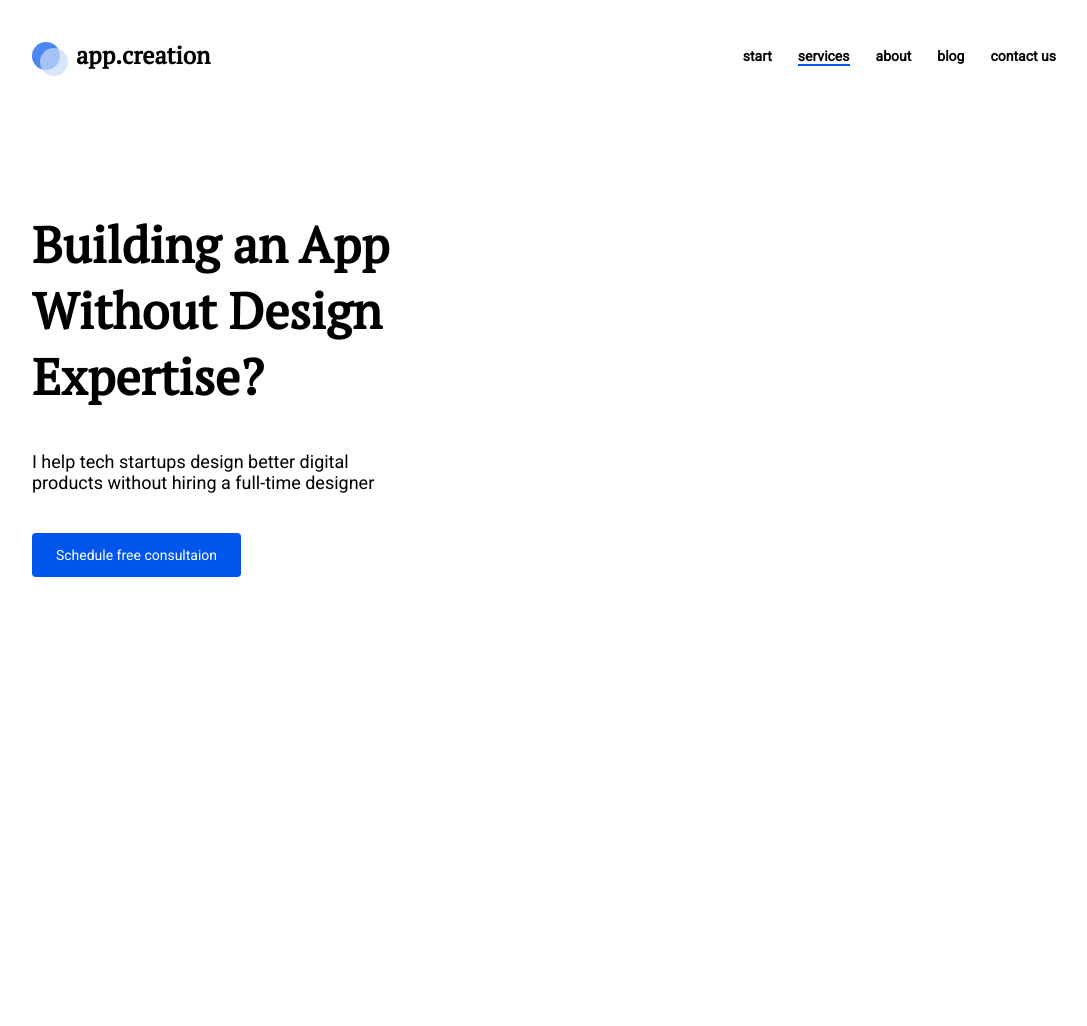
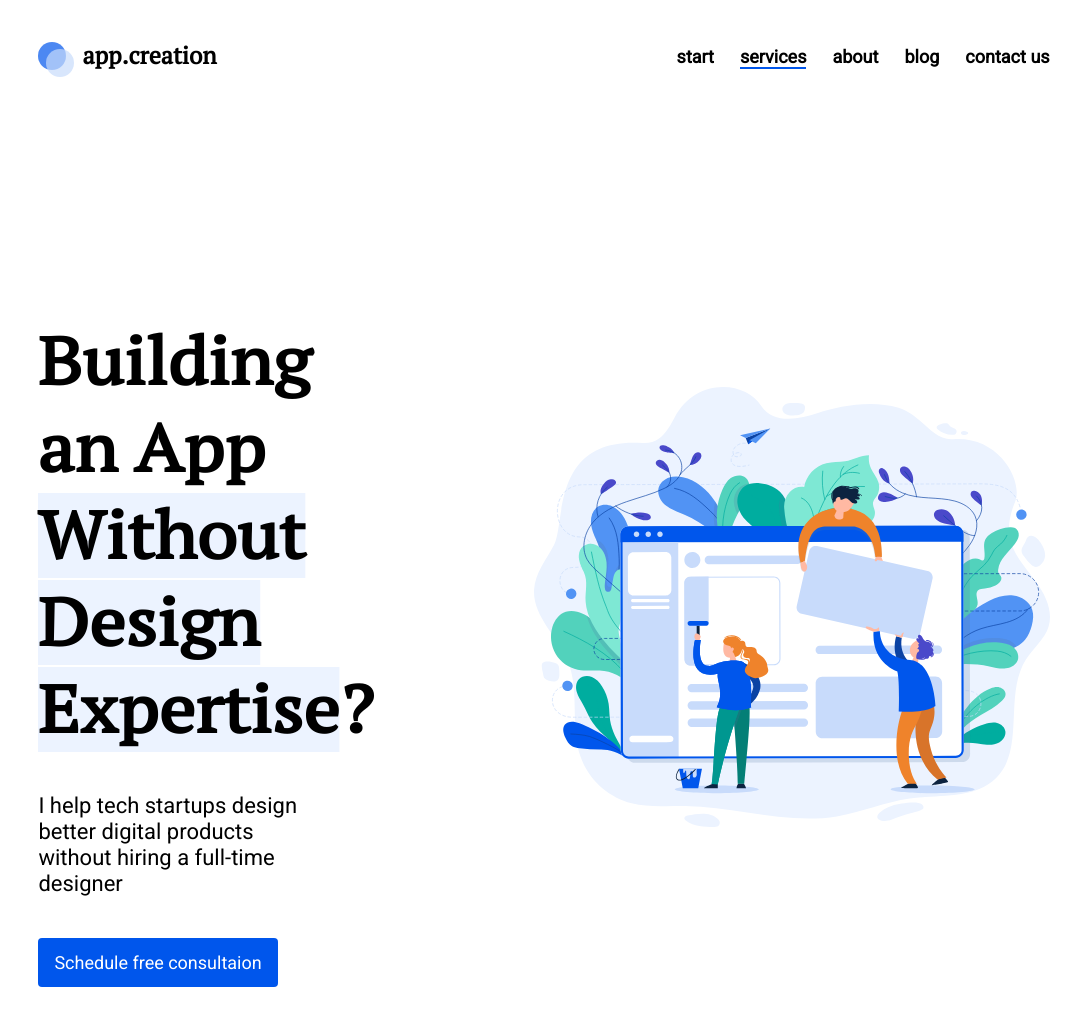
Before and after one commit to WebHeroSchool/deolinne_HTMLCSScourse, a plain HTML site: page index.html in a window 1280 px wide. Shown: the whole page, without its empty margins (96-1183 px from the left). Before the commit the page ends 800 px from the top, so only its background shows below. Drawn offline with Linux system fonts and the light colour scheme.

Commit message:
Описаны стили основного блока

```diff
--- a/index.html
+++ b/index.html
@@ -27,15 +27,10 @@
                </nav>
           </header>
 
-          <section class="main-section">
-               <main class="main-content">
-                    <h1 class="main-content__title">Building an App Without Design Expertise?</h1>
-                    <p class="main-content__description">I help tech startups design better digital products without hiring a full-time designer</p>
-                    <button class="main-content__button">Schedule free consultaion</button>
-               </main>
-               <div class="image-content">
-                    <img class="image-content__image">
-               </div>
+          <section class="main">
+               <h1 class="main__title">Building an App <span class="main__title_background_blue">Without Design Expertise</span>?</h1>
+               <p class="main__description">I help tech startups design better digital products without hiring a full-time designer</p>
+               <a class="main__button" href="">Schedule free consultaion</a>
           </section>
     </div>
 </body>
--- a/styles.css
+++ b/styles.css
@@ -3,7 +3,7 @@ body{
 }
 
 .wrapper{
-    width: 80%;
+    width: 79%;
     margin: auto;
 }
 
@@ -13,7 +13,7 @@ body{
 }
 
 .logo{
-    font: bold 24px/31px PT-Serif, serif;
+    font: bold 24px/32px PT-Serif, serif;
     padding: 40px 0;
     padding-left: 44px;
     position: relative;
@@ -49,8 +49,8 @@ body{
     position: relative;
     font-family: 'Roboto', sans-serif;
     font-weight: bold;
-    font-size: 14px;
-    line-height: 16px;
+    font-size: 18px;
+    line-height: 21px;
     margin-right: 26px;
     color: black;
     text-decoration: none;
@@ -59,7 +59,6 @@ body{
 .menu__item:last-child{
     margin-right: 0;
 }
-
 
 .menu__item:after{
     position: absolute;
@@ -82,30 +81,47 @@ body{
     width: 100%;
 }
 
-.main-content__title{
-    font: bold 50px/66px PT-Serif, serif;
-    padding-top: 10%;
-    width: 43%;
-    margin: 0;
+.main{
+    padding-top: 206px;
+    background: top right no-repeat url(images/mainImg.svg);
+    background-size: 51% auto;
+    background-position-y: 40%;
+    padding-bottom: 25%;
 }
 
-.main-content__description{
-    font-family: 'Roboto', sans-serif;
-    font-size: 18px;
-    padding: 40px 0;
-    width: 36%;
-    margin: 0;
+.main__title{
+    font: bold 66px/87px PT-Serif, serif;
+    padding-left: 4.5%;
+    transform: scaleX(1.1);
+    padding-right: 64%;
+    margin: 0 0 40px 0;
 }
 
-.main-content__button{
+.main__title_background_blue{
+    background: #ECF3FF;
+}
+
+.main__description{
     font-family: 'Roboto', sans-serif;
-    font-size: 14px;
-    width: 209px;
-    height: 44px;
-    background-color: #0056EC;
+    font-size: 22px;
+    line-height: 26px;
+    width: 29%;
+    margin: 0 0 41px 0;
+}
+
+.main__button{
+    font-family: 'Roboto', sans-serif;
+    display: inline-block;
+    font-size: 18px;
+    line-height: 21px;
     color: white;
-    border: 0;
-    padding: 0;
-    margin-bottom: 193px;
+    background: #0056EC;
+    text-decoration: none;
     border-radius: 4px;
+    padding: 14px 16px;
+    transition: 0.1s;
 }
+
+.main__button:hover{
+    transform: scale(1.1);
+}
```
Also changed, not shown: images/mainImg.svg (added).
